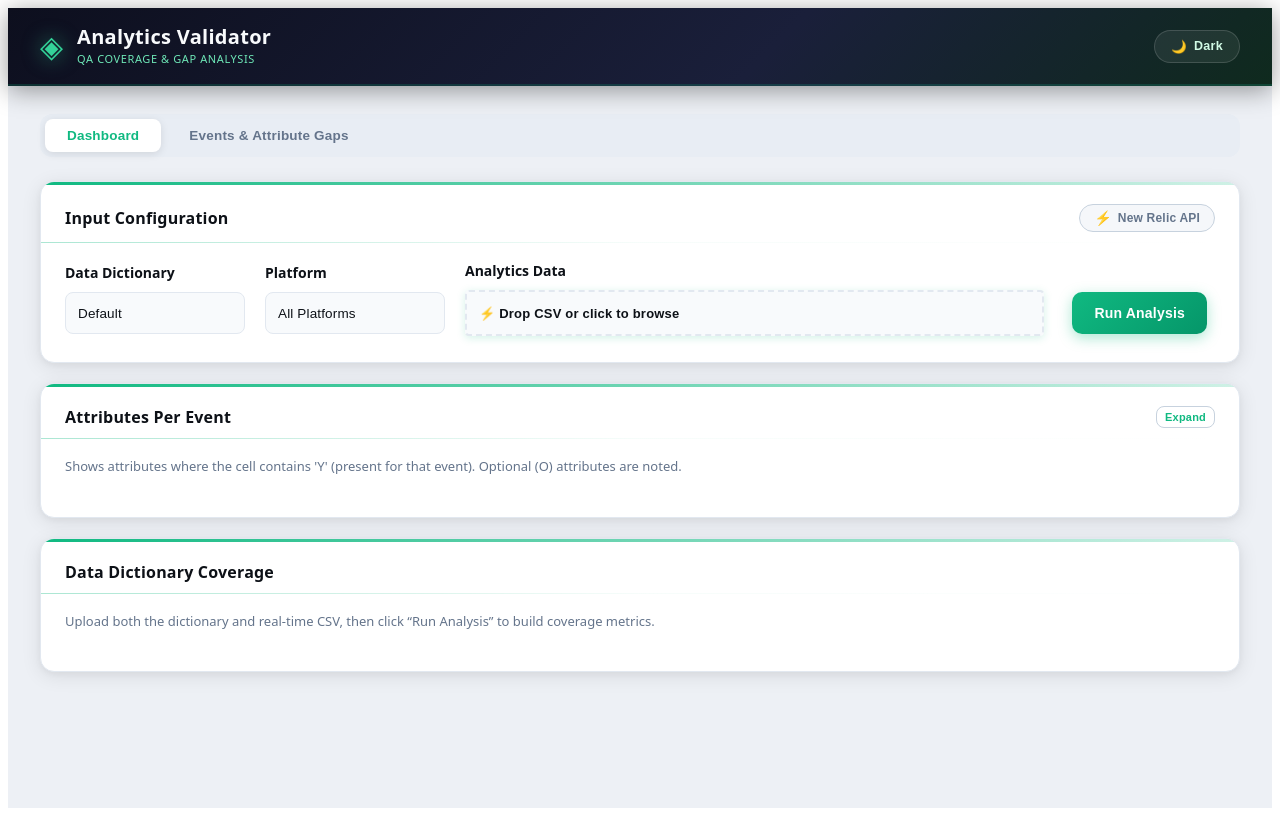
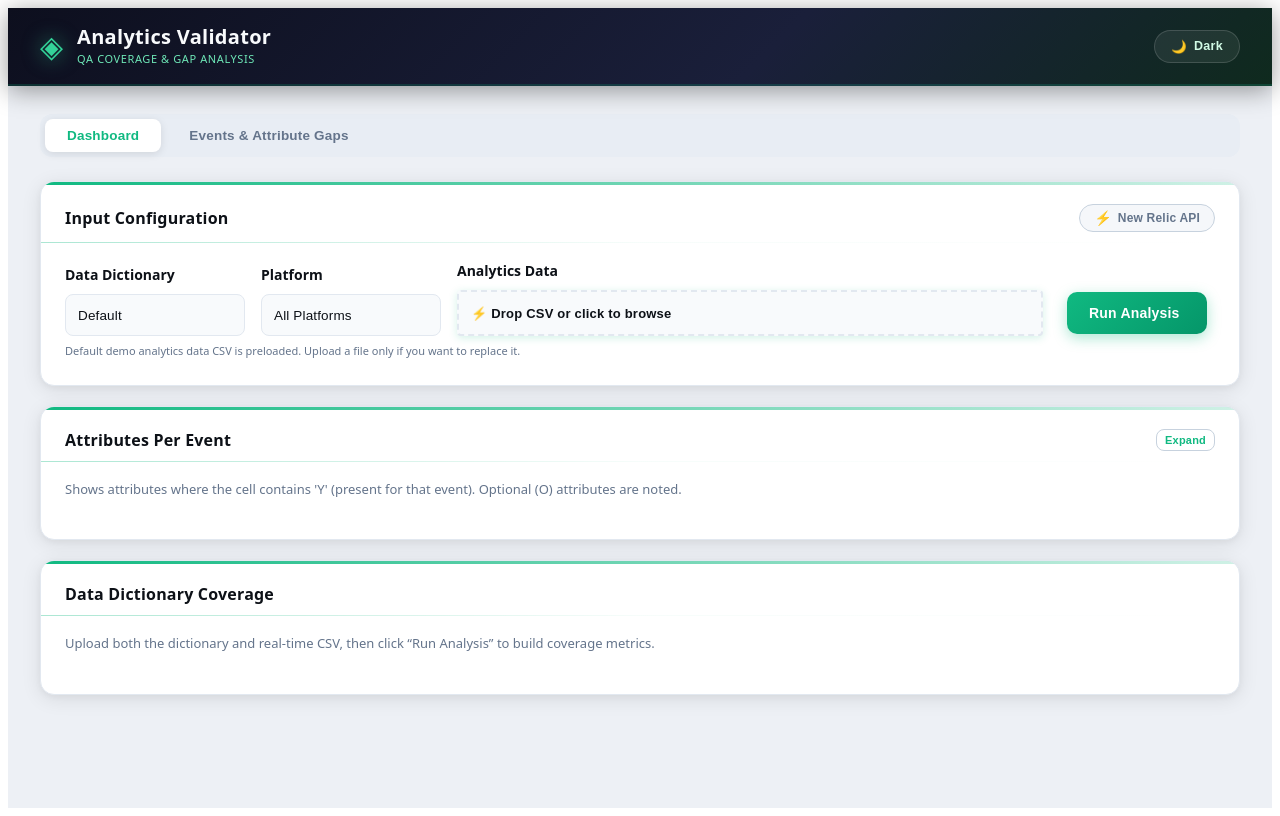
Before and after one commit to ajithkumarkasi-work/analytics-validator, a React (Vite) app: page / in a window 1280 px wide. Built offline with nearby package versions, Linux system fonts and the light colour scheme.

Commit message:
add instructions

```diff
--- a/src/AnalyticsApp.tsx
+++ b/src/AnalyticsApp.tsx
@@ -2761,6 +2761,10 @@ export const AnalyticsApp = () => {
               </div>
             </div>
           </div>
+          <p className="input-config-note">
+            Default demo analytics data CSV is preloaded. Upload a file only if
+            you want to replace it.
+          </p>
         </section>
 
         {/* New Relic API connector panel */}
--- a/src/style.css
+++ b/src/style.css
@@ -2889,30 +2889,22 @@
 
 /* New simplified input configuration styles */
 .analytics-app .input-config-stack {
-  display: flex;
-  align-items: center;
-  gap: 20px;
-  flex-wrap: wrap;
+  display: grid;
+  grid-template-columns: 180px 180px minmax(360px, 1fr) auto;
+  align-items: end;
+  column-gap: 16px;
+  row-gap: 8px;
 }
 
 .analytics-app .input-group {
   display: flex;
   flex-direction: column;
   gap: 6px;
-  flex: 1;
-  min-width: 180px;
-}
-
-/* Make Analytics Data input group larger */
-.analytics-app .input-group:nth-child(3) {
-  flex: 4;
-  min-width: 280px;
+  min-width: 0;
 }
 
 .analytics-app .input-group:last-child {
-  flex: 0 0 auto;
-  min-width: auto;
-  align-self: flex-end;
+  justify-self: end;
 }
 
 .analytics-app .input-label {
@@ -2938,8 +2930,14 @@
   display: flex;
   flex-direction: column;
   gap: 2px;
-  flex: 1;
-  min-width: 200px;
+  min-width: 0;
+}
+
+.analytics-app .input-config-note {
+  margin: 8px 0 0;
+  font-size: 11px;
+  line-height: 1.35;
+  color: var(--text-light);
 }
 
 .analytics-app .file-drop-compact {
@@ -3021,7 +3019,7 @@
   gap: 4px;
   padding: 2px 8px;
   border-radius: 4px;
-  min-width: 140px;
+  min-width: 156px;
 }
 
 .analytics-app .process-notes {
@@ -3038,6 +3036,7 @@
 
 @media (max-width: 680px) {
   .analytics-app .input-config-stack {
+    display: flex;
     flex-direction: column;
     gap: 8px;
   }
@@ -3047,7 +3046,8 @@
   }
 
   .analytics-app .input-group:last-child {
-    flex: 1;
+    justify-self: auto;
+    width: 100%;
   }
 
   .analytics-app .file-drop-compact {
```
